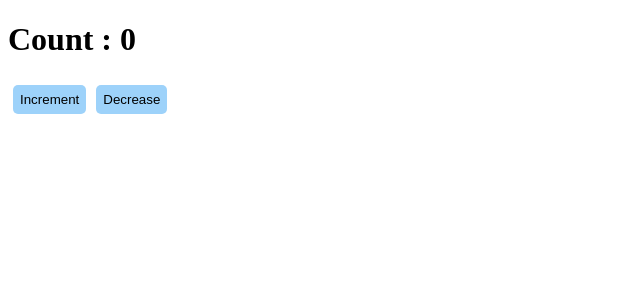
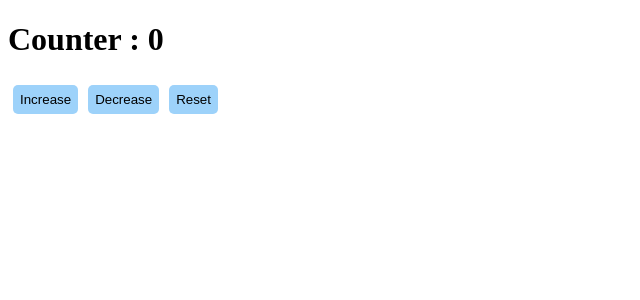
Before and after one commit to yyyn012/react-state-counter, a React (Create React App) app: page / in a window 1280 px wide. Shown: the top 300 px of the page, without its empty margins (0-640 px from the left). Built offline with nearby package versions, Linux system fonts and the light colour scheme.

Commit message:
useEffect

```diff
--- a/src/App.js
+++ b/src/App.js
@@ -5,14 +5,9 @@ import Tool from "./Tool";
 function App() {
   const [count, setCount] = useState(0);
   useEffect(() => {
-    console.log(`useEffect : ${Date()}`);
+    console.log(`${Date()}`);
   }, []);
-
-  return (
-    <div>
-      <Tool count={count} setCount={setCount} />
-    </div>
-  );
+  return <Tool count={count} setCount={setCount} />;
 }
 
 export default App;
--- a/src/Tool.js
+++ b/src/Tool.js
@@ -1,18 +1,21 @@
 import React from "react";
 
 function Tool({ count, setCount }) {
-  const addHandler = (e) => {
+  const increaseHandler = (e) => {
     setCount((count) => count + 1);
   };
-
-  const minusHandler = (e) => {
+  const decreaseHandler = (e) => {
     setCount((count) => count - 1);
+  };
+  const resetHandler = (e) => {
+    setCount((count) => (count = 0));
   };
   return (
     <div>
-      <h1>Count : {count}</h1>
-      <button onClick={addHandler}>Increment</button>
-      <button onClick={minusHandler}>Decrease</button>
+      <h1>Counter : {count}</h1>
+      <button onClick={increaseHandler}>Increase</button>
+      <button onClick={decreaseHandler}>Decrease</button>
+      <button onClick={resetHandler}>Reset</button>
     </div>
   );
 }
```
Also changed, not shown: src/index.css (deleted).
